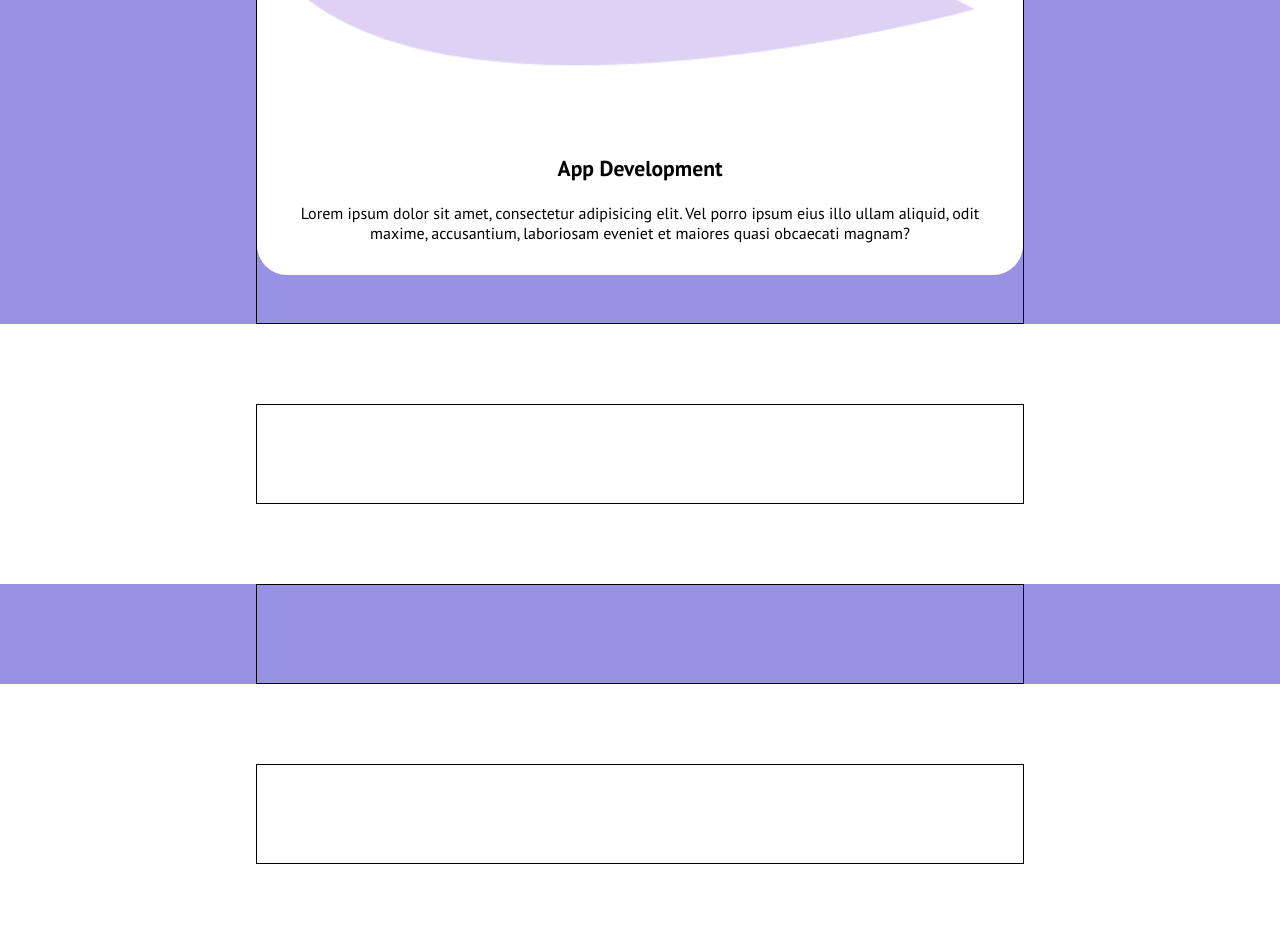
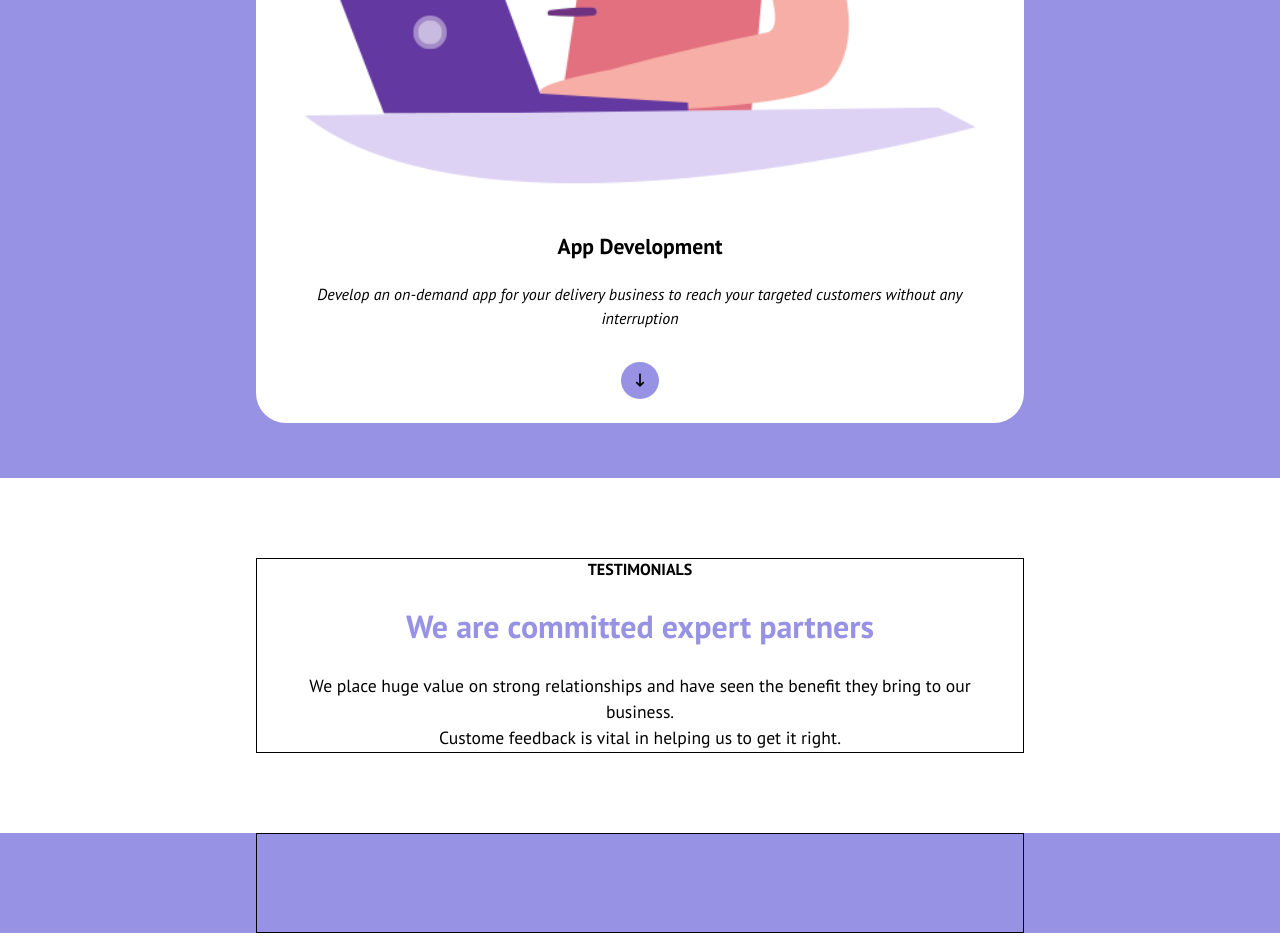
Before and after one commit to colopisalvatore/htmlcss-responsive-layout, a plain HTML site: page index.html in a window 1280 px wide. Shown: the part 2854-3795 px from the top of the page. Drawn offline with Linux system fonts and the light colour scheme.

Commit message:
planning section

```diff
--- a/css/style.css
+++ b/css/style.css
@@ -23,7 +23,11 @@ body{
     font-family: 'PT Sans', sans-serif;
     font-size: 16px;
 }
-
+button{
+    padding: 0;
+    border: none;
+    background: none;
+}
 .container{
     max-width: 600px;
     margin: 0 auto;
@@ -34,11 +38,21 @@ body{
 .justify-between{
     justify-content: space-between;
 }
+.center{
+    align-items: center;
+    justify-content: center;
+}
 .align-center{
     align-items: center;
 }
 .sec-spacing{
     margin-top:80px;
+}
+.line-h{
+    line-height: 1.5em;
+}
+.italic{
+    font-style: italic;
 }
 
 /* BUTTON AND HOVER */
@@ -85,7 +99,7 @@ header{
     border-radius: 10px;
 }
 .card img{
-    width: 50%;
+    width: 100%;
 }
 .card h3{
     color: var(--blue);
@@ -112,8 +126,11 @@ header{
     padding: 0 2rem;
 }
 #planning img{
-    padding: 2.5em 0;
+    padding-top: 2rem;
     width: 100%;
+}
+.planning{
+    padding-bottom: 15px;
 }
 .p-text{
     color: var(--white);
@@ -125,13 +142,36 @@ header{
 .planning .card{
     background-color: var(--white);
     color: var(--text-color);
-    margin: 3rem 0;
+    margin: 2.5rem 0;
     border-radius: 30px;
 }
 .planning .card .c-text h3{
     color: var(--text-color);
 }
+.arrow-btn{
+    background-color: var(--purple);
+    color: var(--text-color);
+    font-size: 1em;
+    padding: 12px 14px;
+    border-radius: 50%;
+    margin-bottom: 1.5rem;
+}
 
+/* TESTIMONIAL SECTION */
+.t-text{
+    flex-direction: column;
+    justify-content: space-evenly;
+    padding: 0 2rem;
+    text-align: center;
+}
+.t-text h2{
+    color: var(--purple);
+    margin: 0.80em 0;
+    font-size: 2em;
+}
+.t-text p{
+    font-size: 1.1em;
+}
 
 
 
--- a/index.html
+++ b/index.html
@@ -80,27 +80,36 @@
             </div>
         </section>
         <section id="planning" class="sec-spacing" >
-            <div class="container debug">
+            <div class="container">
                 <div class="planning flex align-center">
                     <img src="./img/planning1.png" alt="">
                     <div class="p-text">
                         <h3>Strategic Planning</h3>
-                        <p>Lorem ipsum dolor sit amet consectetur adipisicing elit. Minima molestiae, laudantium explicabo quibusdam vel non magni, suscipit nisi laboriosam repellendus totam ratione iste aperiam repudiandae. Dolorum perferendis harum optio nihil.
+                        <p class="line-h">Lorem ipsum dolor sit amet consectetur adipisicing elit. Minima molestiae, laudantium explicabo quibusdam vel non magni, suscipit nisi laboriosam repellendus totam ratione iste aperiam repudiandae. Dolorum perferendis harum optio nihil.
                         </p>
                     </div>
                     <div class="card">
                         <img src="./img/planning2.png" alt="">
                         <div class="c-text d-flex">
                             <h3>App Development</h3>
-                            <p>Lorem ipsum dolor sit amet, consectetur adipisicing elit. Vel porro ipsum eius illo ullam aliquid, odit maxime, accusantium, laboriosam eveniet et maiores quasi obcaecati magnam?</p>
+                            <p class="italic line-h">Develop an on-demand app for your delivery business to reach your targeted customers without any interruption</p>
                         </div>
-
+                        <div class="d-flex center"><button class=""><i class="arrow-btn fa-solid fa-arrow-down-long"></i></i></button>
+                        </div>
                     </div>
                 </div>
             </div>
         </section>
         <section id="testimonials" class="sec-spacing" >
-            <div class="container debug"></div>
+            <div class="container debug">
+                <div class="testimonials flex align-center">
+                    <div class="c-text t-text d-flex">
+                    <h4>TESTIMONIALS</h4>
+                    <h2>We are committed expert partners</h2>
+                    <p class="line-h">We place huge value on strong relationships and have seen the benefit they bring to our business. <br> Custome feedback is vital in helping us to get it right.</p>
+                    </div>
+                </div>
+            </div>
         </section>
         <section id="features" class="sec-spacing" >
             <div class="container debug"></div>
```
